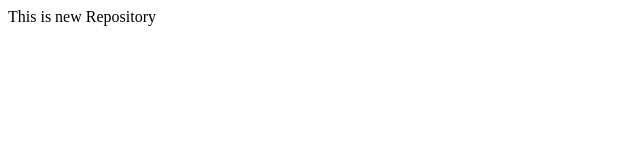
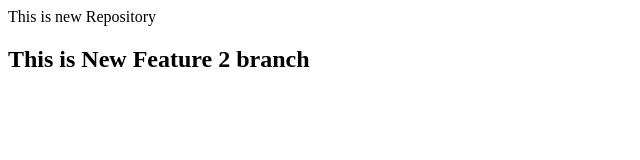
Before and after one commit to Abhinandan2424/localrepo, a plain HTML site: page index.html in a window 1280 px wide. Shown: the whole page, without its empty margins (0-640 px from the left). Drawn offline with Linux system fonts and the light colour scheme.

Commit message:
add new feature in index file

```diff
--- a/index.html
+++ b/index.html
@@ -1 +1,2 @@
 <p>This is new Repository</p>
+<h2>This is New Feature 2 branch</h2>
```
Also changed, not shown: 1 other file.
